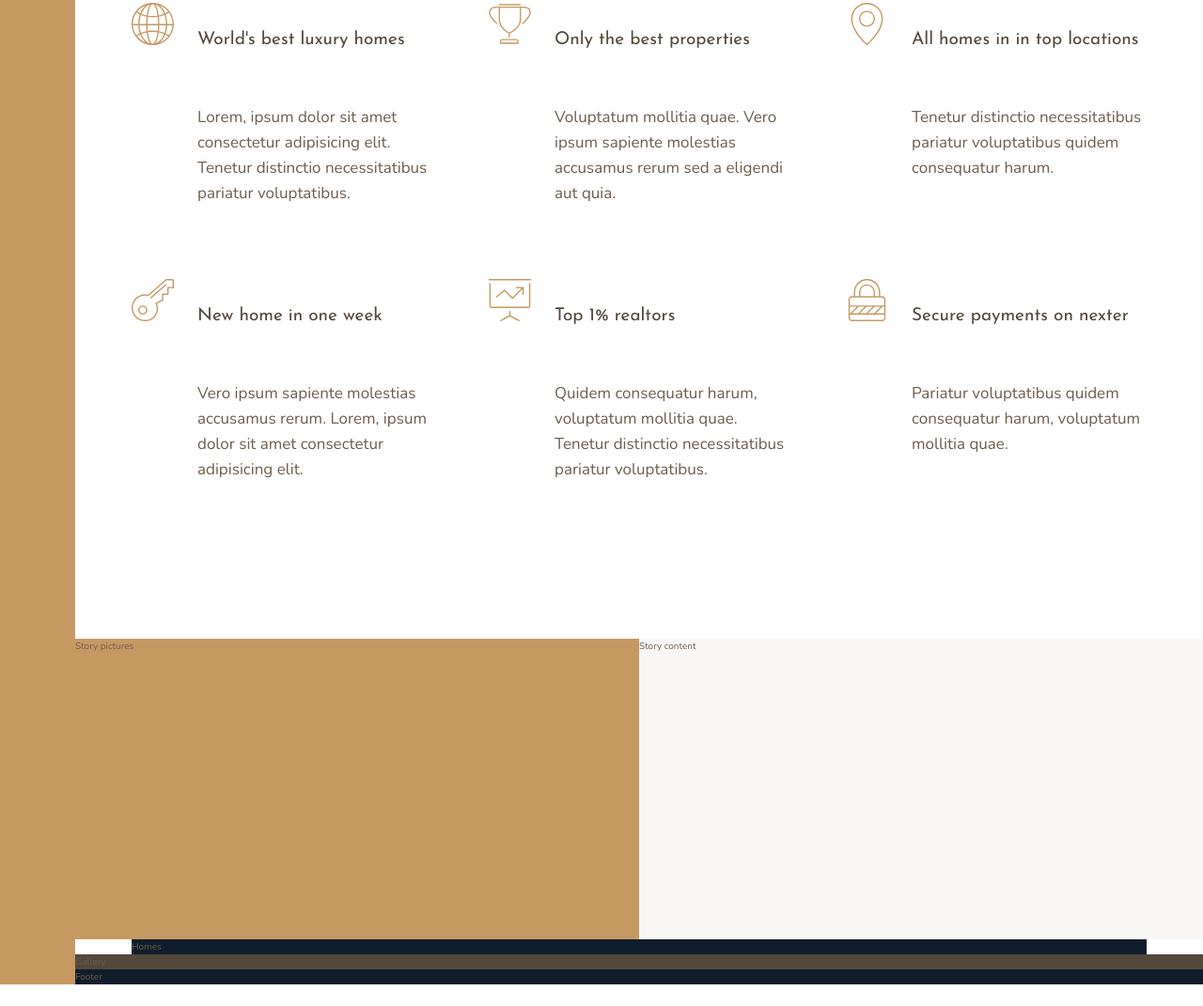
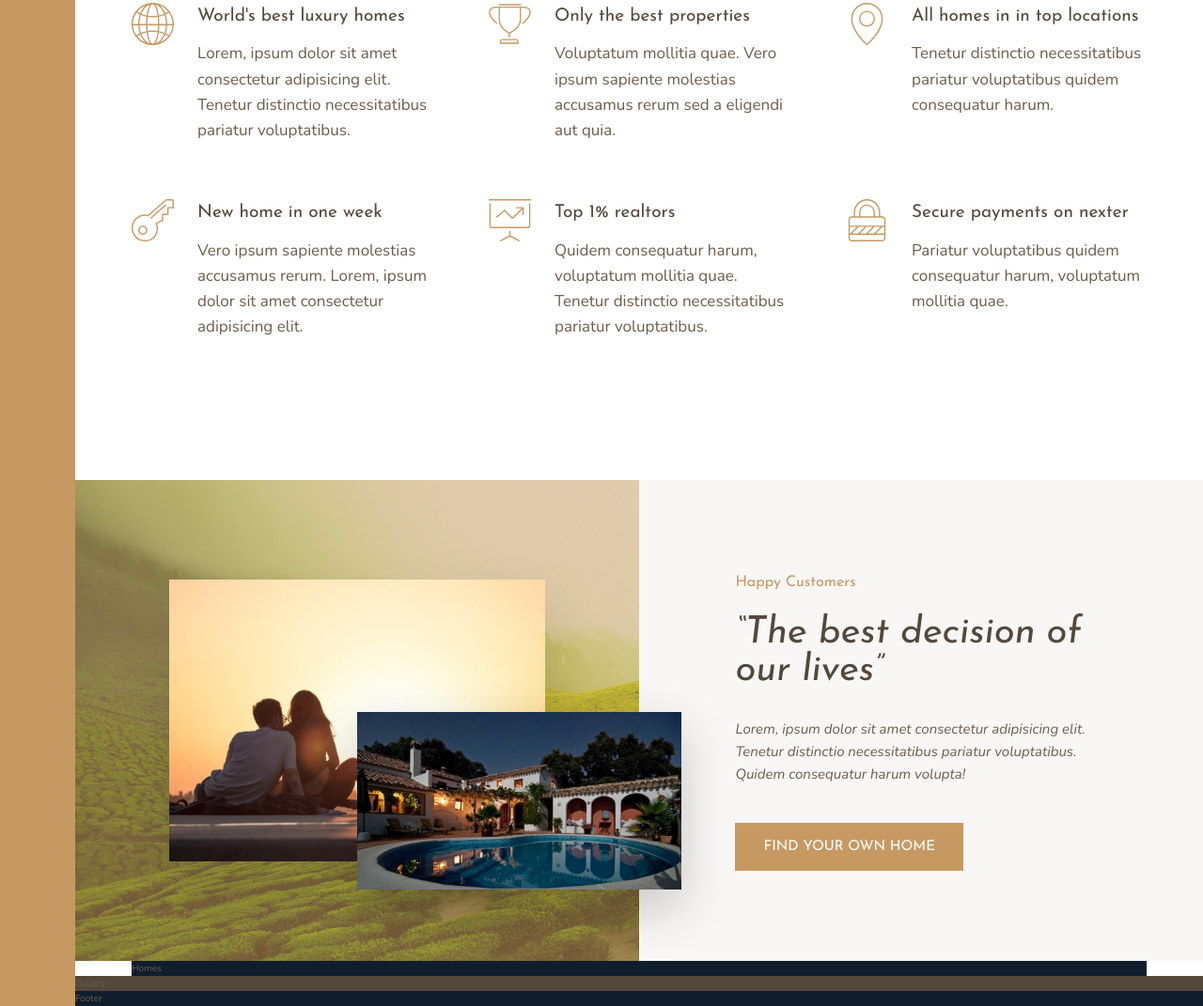
Before and after one commit to IngaGd/Nexter, a website: page index.html in a window 1280 px wide. Shown: the part 787-1858 px from the top of the page at 94% size. Before the commit the page ends 1835 px from the top, so only its background shows below. Drawn offline with nearby package versions, Linux system fonts and the light colour scheme.

Commit message:
section story

```diff
--- a/index.html
+++ b/index.html
@@ -67,10 +67,16 @@
         </div>
     </section>
     <div class="story__pictures">
-        Story pictures
+        <img src="img/story-1.jpeg" alt="Couple with new house" class="story__img--1">
+        <img src="img/story-2.jpeg" alt="New house" class="story__img--2">
     </div>
     <div class="story__content">
-        Story content
+        <h3 class="heading-3 mb-sm">Happy Customers</h3>
+        <h2 class="heading-2 heading-2--dark mb-md">&ldquo;The best decision of our lives&rdquo;</h2>
+        <p class="story__text">
+            Lorem, ipsum dolor sit amet consectetur adipisicing elit. Tenetur distinctio necessitatibus pariatur voluptatibus. Quidem consequatur harum volupta!
+        </p>
+        <button class="btn">Find your own home</button>
     </div>
     <div class="homes">
         Homes
--- a/sass/_base.scss
+++ b/sass/_base.scss
@@ -14,7 +14,16 @@ $color-grey-dark-2: #6d5d4b;
 $font-primary: 'Nunito', sans-serif;
 $font-display: 'Josefin Sans', sans-serif;
 
+*,
+*::before,
+*::after {
+    margin: 0;
+    padding: 0;
+    box-sizing: inherit;
+}
+
 html {
+    box-sizing: border-box;
     font-size: 62.5%;
 }
 
@@ -23,18 +32,16 @@ body {
     color: $color-grey-dark-2;
     font-weight: 300;
     line-height: 1.6;
-    margin: 0;
 }
 
 .container {
     display: grid;
-    grid-template-rows: 80vh min-content 40vh repeat(3, min-content);
+    grid-template-rows: 80vh min-content 40vw repeat(3, min-content);
     grid-template-columns:
-        [sidebar-start] 8rem [sidebar-end full-start]
-        minmax(6rem, 1fr) [center-start] repeat(
+        [sidebar-start] 8rem [sidebar-end full-start] minmax(6rem, 1fr)
+        [center-start] repeat(
             8,
             [col-start] minmax(min-content, 14rem) [col-end]
         )
-        [center-end]
-        minmax(6rem, 1fr) [full-end];
+        [center-end] minmax(6rem, 1fr) [full-end];
 }
--- a/sass/_story.scss
+++ b/sass/_story.scss
@@ -2,9 +2,50 @@
     &__pictures {
         background-color: $color-primary;
         grid-column: full-start / col-end 4;
+        background-image: linear-gradient(
+                rgba($color-primary, 0.5),
+                rgba($color-primary, 0.5)
+            ),
+            url(../img/back.jpg);
+        background-size: cover;
+
+        display: grid;
+        grid-template-rows: repeat(6, 1fr);
+        grid-template-columns: repeat(6, 1fr);
+        align-items: center;
+    }
+    &__img--1 {
+        width: 100%;
+        grid-row: 2 / 6;
+        grid-column: 2 / 6;
+        box-shadow: 0 2rem 5rem rgba(#000, 0.1);
+    }
+    &__img--2 {
+        width: 115%;
+        grid-row: 4 / 6;
+        grid-column: 4 / 7;
+        z-index: 20;
+        box-shadow: 0 2rem 5rem rgba(#000, 0.2);
     }
     &__content {
         background-color: $color-grey-light-1;
         grid-column: col-start 5 / full-end;
+
+        padding: 6rem 8vw;
+
+        /*
+        display: flex;
+        flex-direction: column;
+        justify-content: center;
+        align-items: flex-start;
+        */
+        display: grid;
+        align-content: center;
+        justify-items: start;
+    }
+    &__text {
+        font-size: 1.5rem;
+        font-style: italic;
+        margin-bottom: 4rem;
     }
 }
--- a/sass/_typography.scss
+++ b/sass/_typography.scss
@@ -8,9 +8,20 @@
 }
 .heading-2 {
     @extend %heading;
+    font-size: 4rem;
+    font-style: italic;
+    line-height: 1;
+    &--light {
+        color: $color-grey-light-1;
+    }
+    &--dark {
+        color: $color-grey-dark-1;
+    }
 }
 .heading-3 {
     @extend %heading;
+    font-size: 1.6rem;
+    color: $color-primary;
 }
 .heading-4 {
     @extend %heading;
@@ -23,3 +34,31 @@
         color: $color-grey-dark-1;
     }
 }
+.btn {
+    background-color: $color-primary;
+    color: #fff;
+    border: none;
+    border-radius: 0;
+    font-family: $font-display;
+    font-size: 1.5rem;
+    text-transform: uppercase;
+    padding: 1.8rem 3rem;
+    cursor: pointer;
+    transition: all 0.2s;
+
+    &:hover {
+        background-color: $color-primary-dark;
+    }
+}
+.mb-sm {
+    margin-bottom: 2rem;
+}
+.mb-md {
+    margin-bottom: 3rem;
+}
+.mb-lg {
+    margin-bottom: 4rem;
+}
+.mb-hg {
+    margin-bottom: 8rem;
+}
```
Also changed, not shown: css/main.css, 1 other file.
